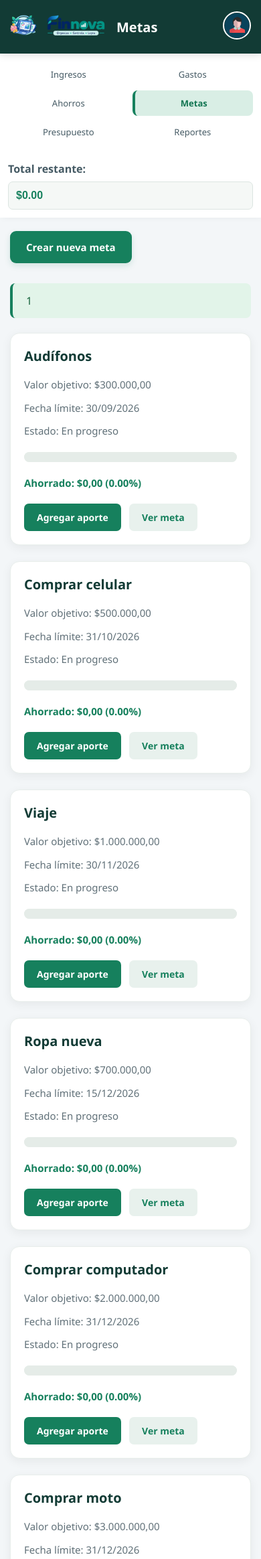
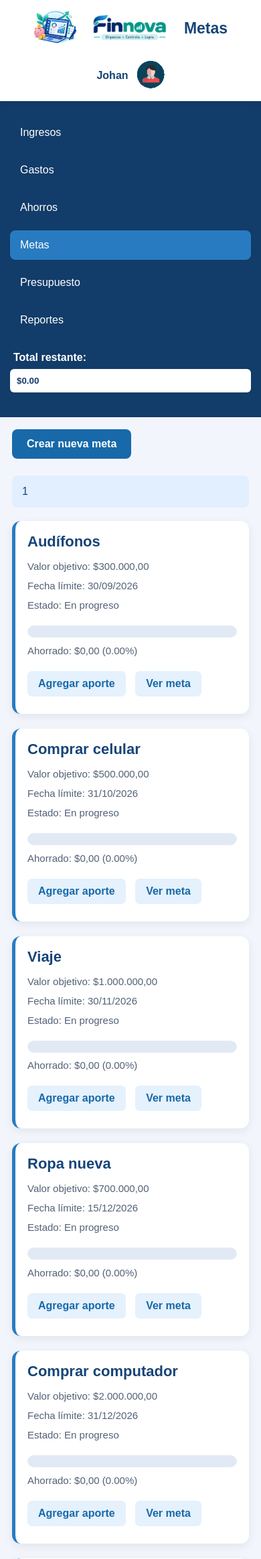
Before and after one commit to sofia269t/FINNOVA, a PHP site: page /metas.php in a window 390 px wide. Shown: the top 2328 px of the page at 67% size. Run offline with PHP 8.4, Linux system fonts and the light colour scheme; a user stored in the database is signed in; data comes from the database, SQL or seed files in the repository; data that the repository does not hold is empty.

Commit message:
metas.css

```diff
--- a/Estilos/metas.css
+++ b/Estilos/metas.css
@@ -1,8 +1,5 @@
 
-/* =====================================
-   CONFIGURACIÓN GENERAL
-===================================== */
-
+/* CONFIGURACIÓN GENERAL */
 * {
     margin: 0;
     padding: 0;
@@ -10,45 +7,39 @@
 }
 
 body {
-    font-family: 'Segoe UI', Arial, sans-serif;
-    background: #f3f6f8;
-    color: #263238;
-    min-height: 100vh;
+    font-family: Arial, sans-serif;
+    background-color: #f2f6fc;
+    color: #26364d;
 }
 
-/* =====================================
-   ENCABEZADO
-===================================== */
-
+/* ENCABEZADO */
 header {
     width: 100%;
-    height: 90px;
-    background: #123b35;
+    min-height: 90px;
+    background-color: #ffffff;
     display: flex;
     align-items: center;
-    padding: 0 35px;
+    padding: 10px 30px;
     gap: 20px;
+    box-shadow: 0 3px 10px rgba(0, 0, 0, 0.08);
     position: relative;
-    box-shadow: 0 3px 10px rgba(0, 0, 0, 0.12);
+    z-index: 2;
 }
 
 .logo {
-    width: 55px;
-    height: 55px;
-    object-fit: contain;
+    width: 65px;
+    height: auto;
 }
 
 .logo-nombre {
-    width: 130px;
+    width: 150px;
     height: auto;
-    object-fit: contain;
 }
 
 header h1 {
-    color: white;
+    color: #174477;
     font-size: 28px;
-    margin-left: 15px;
-    font-weight: 600;
+    margin-left: 20px;
 }
 
 .user-icon {
@@ -56,11 +47,11 @@ header h1 {
     display: flex;
     align-items: center;
     gap: 12px;
-    color: white;
 }
 
 .user-icon p {
-    font-size: 15px;
+    color: #174477;
+    font-weight: bold;
 }
 
 .user-icon img {
@@ -68,393 +59,237 @@ header h1 {
     height: 42px;
     border-radius: 50%;
     object-fit: cover;
-    border: 2px solid white;
 }
 
-/* =====================================
-   SUBMENÚ DE USUARIO
-===================================== */
-
+/* SUBMENÚ */
 .sub-menu {
-    position: absolute;
-    top: 90px;
-    right: 25px;
-    background: white;
-    min-width: 160px;
-    border-radius: 8px;
-    box-shadow: 0 4px 15px rgba(0, 0, 0, 0.15);
     display: none;
-    z-index: 10;
 }
 
-.user-icon:hover ~ .sub-menu,
-.sub-menu:hover {
-    display: block;
-}
-
-.sub-menu ul {
-    list-style: none;
-}
-
-.sub-menu li a {
-    display: block;
-    padding: 12px 18px;
-    text-decoration: none;
-    color: #263238;
-}
-
-.sub-menu li a:hover {
-    background: #e7f1ed;
-    color: #16805d;
-}
-
-/* =====================================
-   CONTENIDO PRINCIPAL
-===================================== */
-
-main {
-    display: flex;
-    min-height: calc(100vh - 150px);
-    align-items: flex-start;
-}
-
-/* =====================================
-   MENÚ LATERAL
-===================================== */
-
+/* MENÚ LATERAL */
 .menu {
-    width: 245px;
-    min-width: 245px;
-    background: #ffffff;
-    min-height: calc(100vh - 150px);
+    position: fixed;
+    top: 90px;
+    left: 0;
+    width: 230px;
+    height: calc(100vh - 90px);
+    background-color: #123c69;
     padding: 25px 15px;
-    box-shadow: 3px 0 10px rgba(0, 0, 0, 0.05);
+    overflow-y: auto;
 }
 
 .menu ul {
     list-style: none;
 }
 
-.menu ul li {
+.menu li {
     margin-bottom: 12px;
 }
 
-.menu ul li a {
+.menu li a {
     display: block;
-    padding: 14px 18px;
+    color: white;
     text-decoration: none;
-    color: #455a64;
+    padding: 13px 15px;
     border-radius: 8px;
-    font-size: 15px;
     transition: 0.3s;
 }
 
-.menu ul li a:hover {
-    background: #e5f2ed;
-    color: #16805d;
-}
-
-.menu ul li a.activo {
-    background: #d9eee5;
-    color: #137653;
-    font-weight: bold;
-    border-left: 4px solid #16805d;
-}
-
-#total-restante {
-    width: 100%;
-    padding: 11px;
-    border: 1px solid #dce5e1;
-    border-radius: 7px;
-    margin-top: 8px;
-    background: #f5f8f6;
-    font-weight: bold;
-    color: #16805d;
-    font-size: 16px;
+.menu li a:hover,
+.menu li a.activo {
+    background-color: #287bc1;
 }
 
 .menu label {
     display: block;
-    color: #455a64;
-    font-weight: 600;
-    margin-top: 20px;
+    color: white;
+    margin: 25px 5px 8px;
+    font-weight: bold;
 }
 
-/* =====================================
-   SECCIÓN DE METAS
-===================================== */
-
-.metas {
-    flex: 1;
-    padding: 40px;
-    max-width: 1200px;
-    margin: 0 auto;
+.menu input {
+    width: 100%;
+    padding: 10px;
+    border: none;
+    border-radius: 6px;
+    background-color: #ffffff;
+    color: #123c69;
+    font-weight: bold;
 }
 
-/* =====================================
-   BOTÓN CREAR META
-===================================== */
+/* SECCIÓN DE METAS */
+.metas {
+    margin-left: 230px;
+    padding: 35px;
+    min-height: calc(100vh - 150px);
+}
 
 .btn-graficas {
     display: inline-block;
-    background: #16805d;
+    background-color: #1769aa;
     color: white;
-    padding: 14px 24px;
-    border-radius: 9px;
     text-decoration: none;
-    font-weight: 600;
-    font-size: 15px;
-    margin-bottom: 30px;
+    padding: 13px 22px;
+    border-radius: 8px;
+    font-weight: bold;
+    margin-bottom: 25px;
     transition: 0.3s;
-    box-shadow: 0 4px 10px rgba(22, 128, 93, 0.15);
 }
 
 .btn-graficas:hover {
-    background: #105e44;
-    transform: translateY(-2px);
+    background-color: #104b80;
 }
 
-/* =====================================
-   MENSAJES
-===================================== */
-
-.metas > p[role="status"] {
-    background: #e2f4e9;
-    color: #17643d;
-    padding: 15px 20px;
+/* MENSAJES */
+.metas > p {
+    background-color: #e1efff;
+    color: #174477;
+    padding: 15px;
     border-radius: 8px;
-    margin-bottom: 22px;
-    border-left: 4px solid #16805d;
+    margin-bottom: 20px;
 }
 
-.metas > p:not([role="status"]) {
-    color: #718096;
-    font-size: 16px;
-    margin-top: 20px;
-}
-
-/* =====================================
-   TARJETAS DE METAS
-===================================== */
-
+/* TARJETAS DE METAS */
 .meta {
-    background: #ffffff;
-    border-radius: 14px;
-    padding: 27px;
-    margin-bottom: 24px;
-    box-shadow: 0 4px 15px rgba(0, 0, 0, 0.06);
-    border: 1px solid #e8eeeb;
-    transition: 0.3s;
+    background-color: #ffffff;
+    padding: 25px;
+    margin-bottom: 22px;
+    border-radius: 13px;
+    box-shadow: 0 4px 14px rgba(0, 0, 0, 0.07);
+    border-left: 5px solid #287bc1;
+    transition: transform 0.2s, box-shadow 0.2s;
 }
 
 .meta:hover {
     transform: translateY(-3px);
-    box-shadow: 0 8px 22px rgba(0, 0, 0, 0.10);
+    box-shadow: 0 7px 18px rgba(0, 0, 0, 0.12);
 }
 
 .meta h2 {
-    font-size: 23px;
-    color: #123b35;
-    margin-bottom: 18px;
-    font-weight: 650;
+    color: #174477;
+    font-size: 22px;
+    margin-bottom: 15px;
 }
 
 .meta p {
-    color: #607078;
+    color: #526176;
+    margin-bottom: 12px;
     font-size: 15px;
-    margin-bottom: 12px;
-    line-height: 1.5;
 }
 
-.meta p:last-of-type {
-    margin-top: 12px;
-    color: #16805d;
-    font-weight: 600;
-}
-
-/* =====================================
-   BARRA DE PROGRESO
-===================================== */
-
+/* BARRA DE PROGRESO */
 .meta progress {
-    display: block;
     width: 100%;
-    height: 15px;
-    margin: 20px 0;
+    height: 18px;
+    margin: 10px 0;
     border: none;
     border-radius: 20px;
     overflow: hidden;
-    background: #e5ece8;
-    appearance: none;
-    -webkit-appearance: none;
+    accent-color: #2384ce;
 }
 
 .meta progress::-webkit-progress-bar {
-    background: #e5ece8;
+    background-color: #e1eaf4;
     border-radius: 20px;
 }
 
 .meta progress::-webkit-progress-value {
-    background: linear-gradient(90deg, #16805d, #42bd83);
+    background-color: #2384ce;
     border-radius: 20px;
 }
 
 .meta progress::-moz-progress-bar {
-    background: linear-gradient(90deg, #16805d, #42bd83);
+    background-color: #2384ce;
     border-radius: 20px;
 }
 
-/* =====================================
-   BOTONES DE CADA META
-===================================== */
-
+/* ENLACES DE CADA META */
 .meta a {
     display: inline-block;
+    margin: 10px 10px 0 0;
+    padding: 10px 16px;
+    background-color: #e5f1fc;
+    color: #1769aa;
     text-decoration: none;
-    padding: 11px 19px;
     border-radius: 7px;
-    font-size: 14px;
-    font-weight: 600;
-    margin: 10px 8px 0 0;
+    font-weight: bold;
     transition: 0.3s;
 }
 
-.meta a:first-of-type {
-    background: #16805d;
+.meta a:hover {
+    background-color: #1769aa;
     color: white;
 }
 
-.meta a:first-of-type:hover {
-    background: #105e44;
+/* PIE DE PÁGINA */
+footer {
+    margin-left: 230px;
+    background-color: #123c69;
+    color: white;
+    text-align: center;
+    padding: 18px;
 }
 
-.meta a:last-of-type {
-    background: #e8f1ed;
-    color: #16805d;
-}
-
-.meta a:last-of-type:hover {
-    background: #d4e7dd;
-}
-
-/* =====================================
-   PIE DE PÁGINA
-===================================== */
-
-footer {
-    background: #123b35;
-    color: white;
-    text-align: center;
-    padding: 20px;
-    font-size: 14px;
-}
-
-/* =====================================
-   DISEÑO RESPONSIVE
-===================================== */
-
-@media (max-width: 900px) {
-
+/* DISEÑO RESPONSIVE */
+@media (max-width: 850px) {
     header {
-        padding: 0 18px;
-        gap: 12px;
+        flex-wrap: wrap;
+        padding: 15px;
     }
 
     header h1 {
         font-size: 23px;
+        margin-left: 0;
     }
 
     .menu {
-        width: 200px;
-        min-width: 200px;
+        width: 190px;
     }
 
     .metas {
-        padding: 25px;
+        margin-left: 190px;
+        padding: 20px;
+    }
+
+    footer {
+        margin-left: 190px;
     }
 }
 
-@media (max-width: 650px) {
-
+@media (max-width: 600px) {
     header {
-        height: auto;
-        min-height: 80px;
-        flex-wrap: wrap;
-        padding: 15px;
-    }
-
-    .logo {
-        width: 40px;
-        height: 40px;
+        justify-content: center;
     }
 
     .logo-nombre {
-        width: 95px;
+        width: 120px;
     }
 
-    header h1 {
-        font-size: 20px;
+    .user-icon {
         margin-left: 0;
     }
 
-    .user-icon {
-        margin-left: auto;
-    }
-
-    .user-icon p {
-        display: none;
-    }
-
-    .sub-menu {
-        top: 75px;
-    }
-
-    main {
-        flex-direction: column;
-    }
-
     .menu {
+        position: relative;
+        top: 0;
         width: 100%;
-        min-width: 100%;
-        min-height: auto;
-        padding: 12px;
-    }
-
-    .menu ul {
-        display: flex;
-        flex-wrap: wrap;
-        gap: 5px;
-    }
-
-    .menu ul li {
-        margin: 0;
-        flex: 1 1 125px;
-    }
-
-    .menu ul li a {
-        padding: 10px;
-        text-align: center;
-        font-size: 13px;
-    }
-
-    .menu ul li:last-child {
-        flex-basis: 100%;
+        height: auto;
     }
 
     .metas {
-        width: 100%;
-        padding: 20px 15px;
+        margin-left: 0;
+        padding: 18px;
     }
 
     .meta {
-        padding: 20px;
-    }
-
-    .meta h2 {
-        font-size: 20px;
+        padding: 18px;
     }
 
     .meta a {
-        margin-top: 8px;
+        margin-bottom: 8px;
+    }
+
+    footer {
+        margin-left: 0;
     }
 }
```
